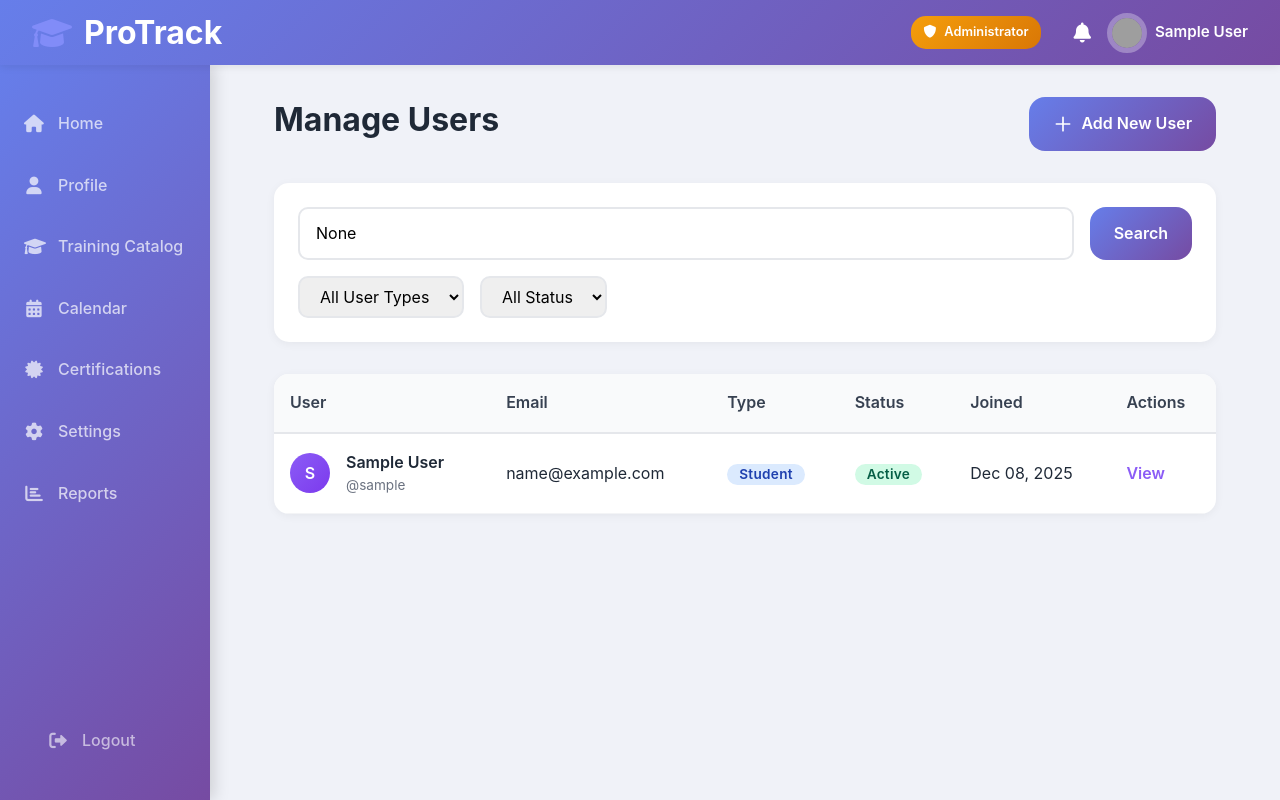
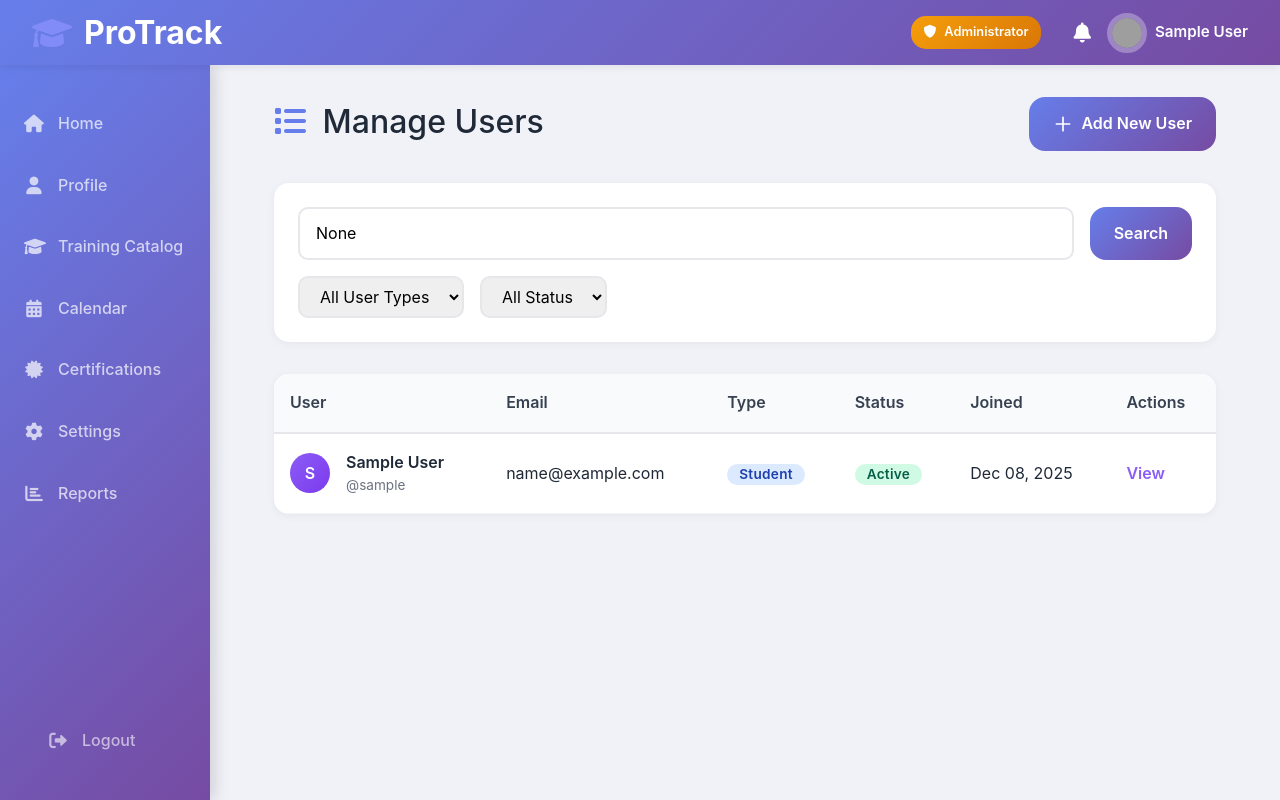
Before and after one commit to trixieann30/ProTrack, a Django app: page /dashboard/admin/users/ in a window 1280 px wide. Run offline with Django 5.2, Linux system fonts and the light colour scheme; the visitor is signed in with stand-in values (Sample User, id 1); data comes from the database, SQL or seed files in the repository; data that the repository does not hold is empty; some libraries are stand-ins or nearby versions; grey boxes are pictures that could not be loaded.

Commit message:
Fixed page labels

```diff
--- a/templates/dashboard/admin_users_list.html
+++ b/templates/dashboard/admin_users_list.html
@@ -202,7 +202,10 @@
 
 {% block content %}
 <div class="page-header">
-    <h1 class="page-title">Manage Users</h1>
+    <h2 class="mb-1">
+        <i class="fas fa-list me-2" style="color: var(--primary-color);"></i>
+        Manage Users
+    </h2>
     <a href="{% url 'dashboard:admin_user_create' %}" class="btn-primary">
         <svg width="20" height="20" fill="none" stroke="currentColor" viewBox="0 0 24 24">
             <path stroke-linecap="round" stroke-linejoin="round" stroke-width="2" d="M12 4v16m8-8H4"></path>
--- a/templates/dashboard/archive_training.html
+++ b/templates/dashboard/archive_training.html
@@ -144,9 +144,6 @@
             <i class="fas fa-archive me-2" style="color: var(--primary-color);"></i>
             Archived Courses
         </h2>
-        <p class="text-muted mb-0">
-            Browse and restore archived training courses
-        </p>
     </div>
     {% if user.is_superuser %}
     <div class="d-flex gap-2">
--- a/templates/dashboard/dashboard.html
+++ b/templates/dashboard/dashboard.html
@@ -319,6 +319,7 @@
 {% endblock %}
 
 {% block content %}
+
 <!-- Dynamic Welcome Message -->
 <div class="mb-4">
     <h2>
```
Also changed, not shown: templates/dashboard/certifications.html (+0 -7 lines).
